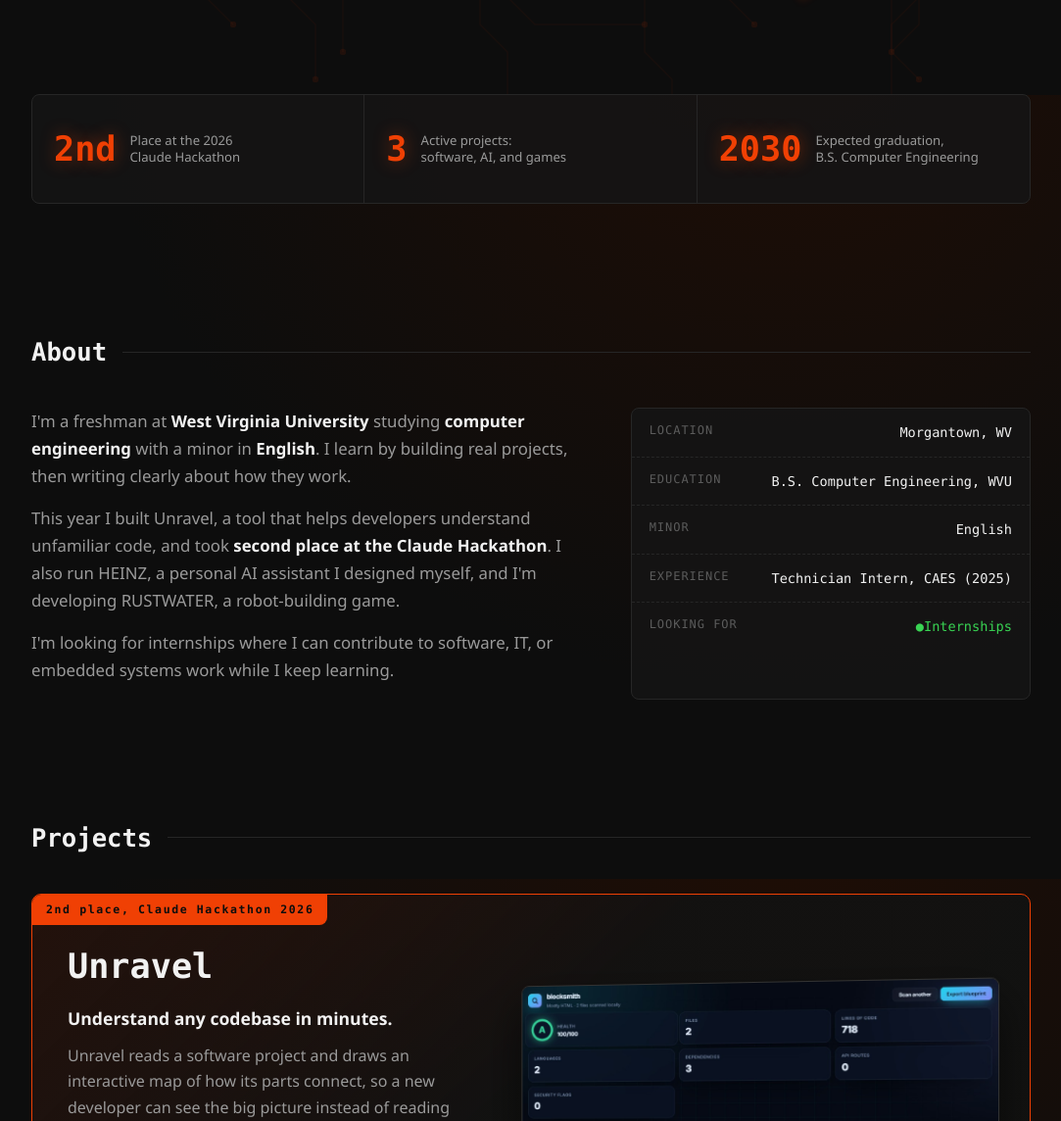
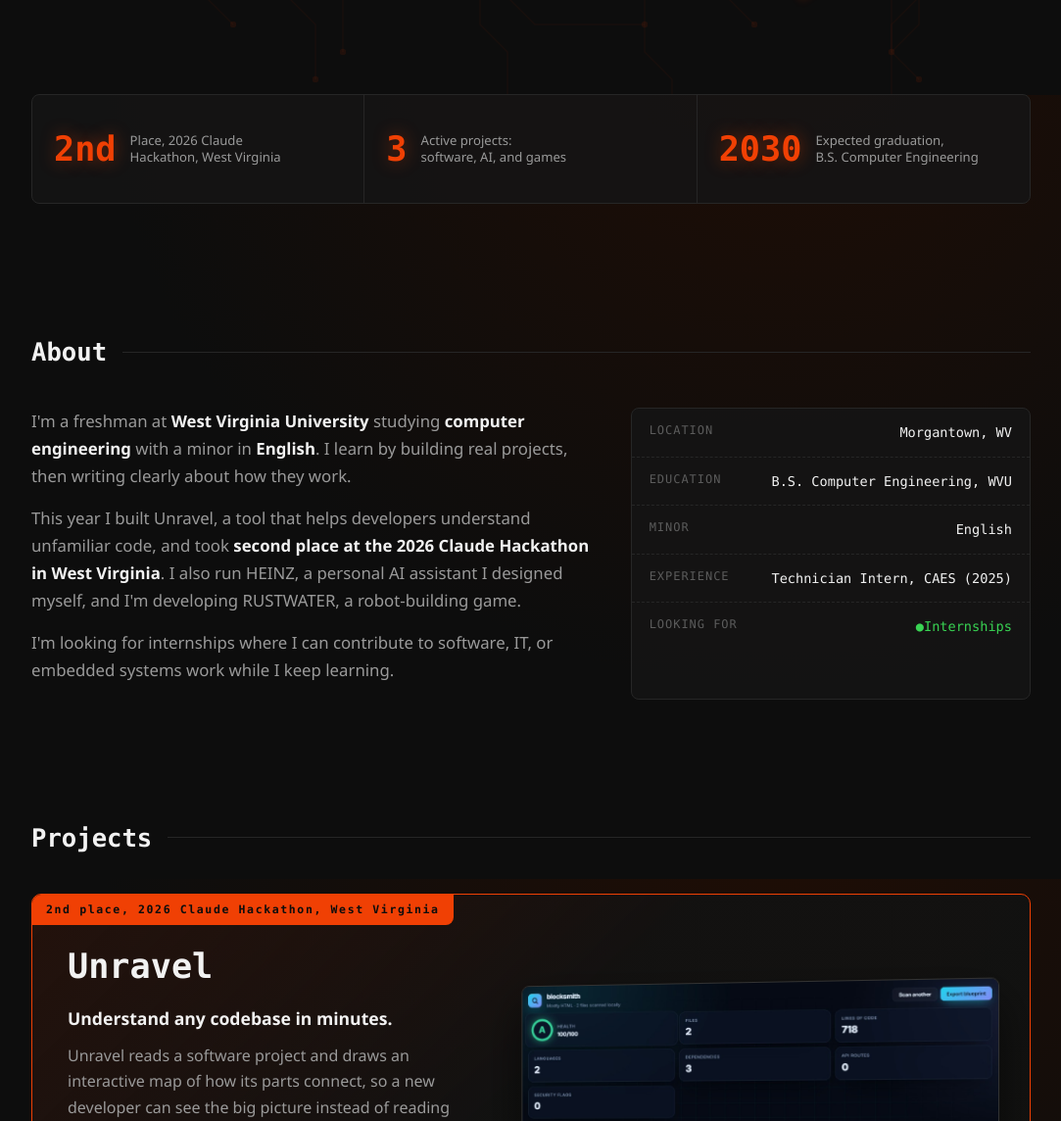
Before and after one commit to BigRob267/BigRob267.github.io, a plain HTML site: page index.html in a window 1280 px wide. Shown: the part 703-1847 px from the top of the page at 98% size, without its empty margins (98-1181 px from the left). Drawn offline with Linux system fonts and the light colour scheme.

Commit message:
Hackathon: add West Virginia to 2nd place mentions
Co-Authored-By: Claude Sonnet 5.5 <noreply@anthropic.com>

```diff
--- a/index.html
+++ b/index.html
@@ -4,7 +4,7 @@
 <meta charset="UTF-8">
 <meta name="viewport" content="width=device-width, initial-scale=1.0">
 <title>Isaac Robinson | Computer Engineering Student</title>
-<meta name="description" content="Isaac Robinson is a computer engineering student at West Virginia University. He builds developer tools, AI assistants, and games. 2nd place, Claude Hackathon 2026.">
+<meta name="description" content="Isaac Robinson is a computer engineering student at West Virginia University. He builds developer tools, AI assistants, and games. 2nd place, 2026 Claude Hackathon, West Virginia.">
 <link rel="stylesheet" href="style.css">
 <link rel="icon" href="logo.svg" type="image/svg+xml">
 </head>
@@ -53,7 +53,7 @@
 
   <!-- HIGHLIGHTS -->
   <section class="stats" aria-label="Highlights">
-    <div class="stat"><b data-count="2" data-suffix="nd">0</b><span>Place at the 2026<br>Claude Hackathon</span></div>
+    <div class="stat"><b data-count="2" data-suffix="nd">0</b><span>Place, 2026 Claude<br>Hackathon, West Virginia</span></div>
     <div class="stat"><b data-count="3">0</b><span>Active projects:<br>software, AI, and games</span></div>
     <div class="stat"><b data-count="2030">0</b><span>Expected graduation,<br>B.S. Computer Engineering</span></div>
   </section>
@@ -64,7 +64,7 @@
     <div class="about-grid">
       <div class="about-text">
         <p>I'm a freshman at <strong>West Virginia University</strong> studying <strong>computer engineering</strong> with a minor in <strong>English</strong>. I learn by building real projects, then writing clearly about how they work.</p>
-        <p>This year I built Unravel, a tool that helps developers understand unfamiliar code, and took <strong>second place at the Claude Hackathon</strong>. I also run HEINZ, a personal AI assistant I designed myself, and I'm developing RUSTWATER, a robot-building game.</p>
+        <p>This year I built Unravel, a tool that helps developers understand unfamiliar code, and took <strong>second place at the 2026 Claude Hackathon in West Virginia</strong>. I also run HEINZ, a personal AI assistant I designed myself, and I'm developing RUSTWATER, a robot-building game.</p>
         <p>I'm looking for internships where I can contribute to software, IT, or embedded systems work while I keep learning.</p>
       </div>
       <ul class="spec">
@@ -82,7 +82,7 @@
     <h2 class="silk">Projects</h2>
 
     <article class="feature">
-      <div class="feature-badge">2nd place, Claude Hackathon 2026</div>
+      <div class="feature-badge">2nd place, 2026 Claude Hackathon, West Virginia</div>
       <div class="feature-body">
         <h3>Unravel</h3>
         <p class="kicker">Understand any codebase in minutes.</p>
```
